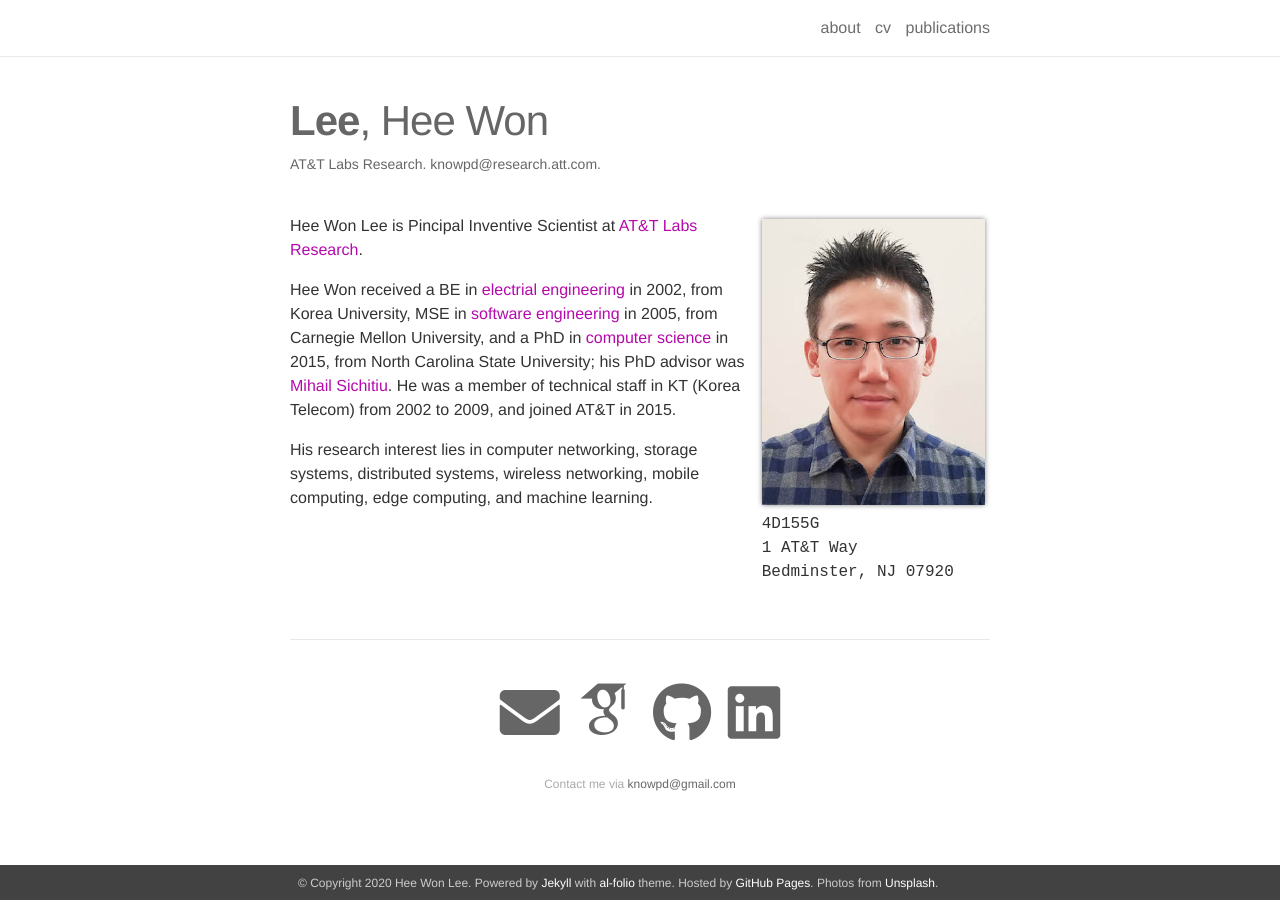
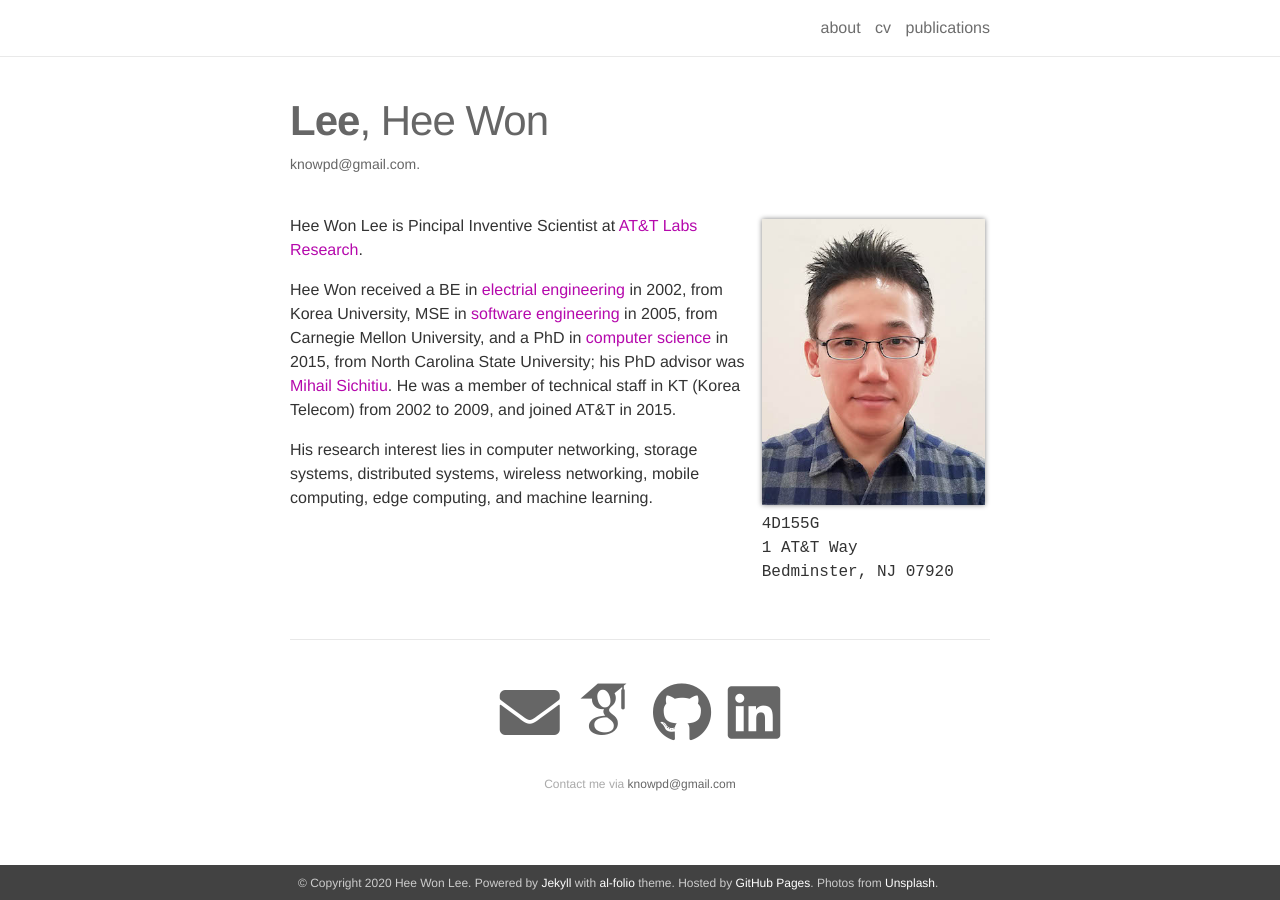
Before and after one commit to knowpd/knowpd.github.io, a Jekyll site: the page built from _pages/about.md, in a window 1280 px wide. Built offline with Jekyll 4.4.1, drawn with Linux system fonts in a browser that asks for light colours; nearby versions of some CDN libraries; some web fonts are replaced.

Commit message:
Remove knowpd@research.att.com from about.md

```diff
--- a/_pages/about.md
+++ b/_pages/about.md
@@ -2,7 +2,7 @@
 layout: about
 permalink: /
 title: <strong>Lee</strong>, Hee Won
-description: <a href="https://about.att.com/sites/labs_research">AT&T Labs Research</a>. <a href="mailto:knowpd@research.att.com">knowpd@research.att.com</a>.
+description: <a href="mailto:knowpd@gmail.com">knowpd@gmail.com</a>.
 
 profile:
   align: right
```
